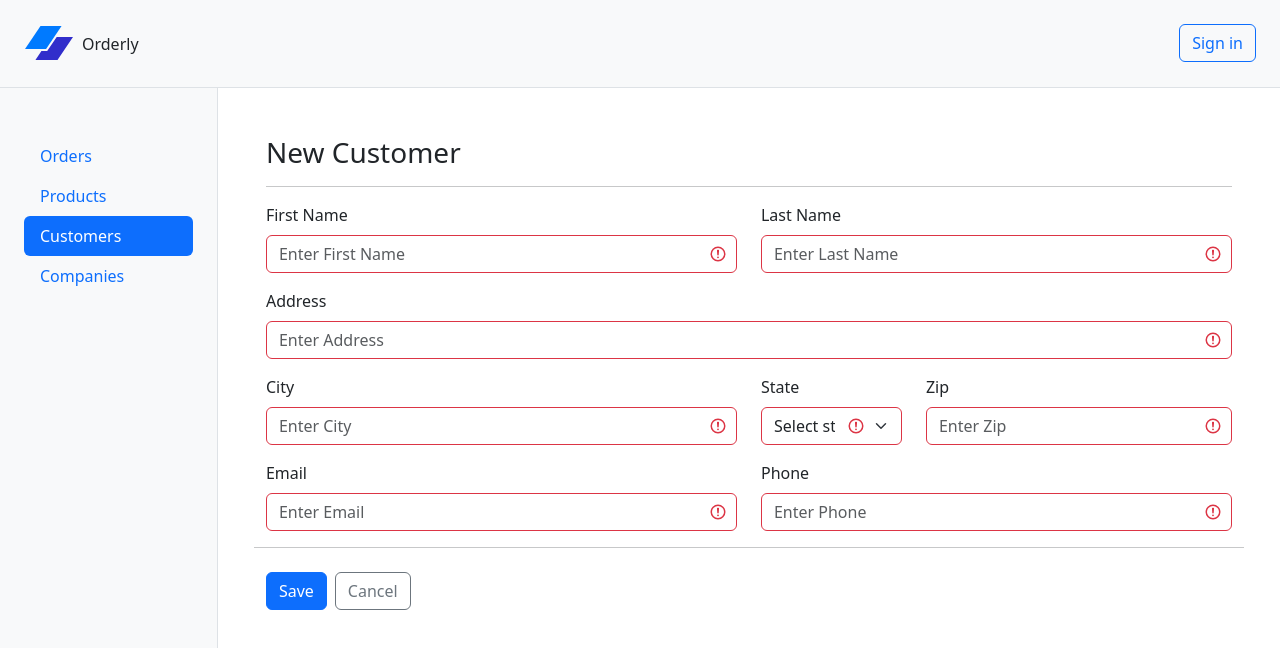
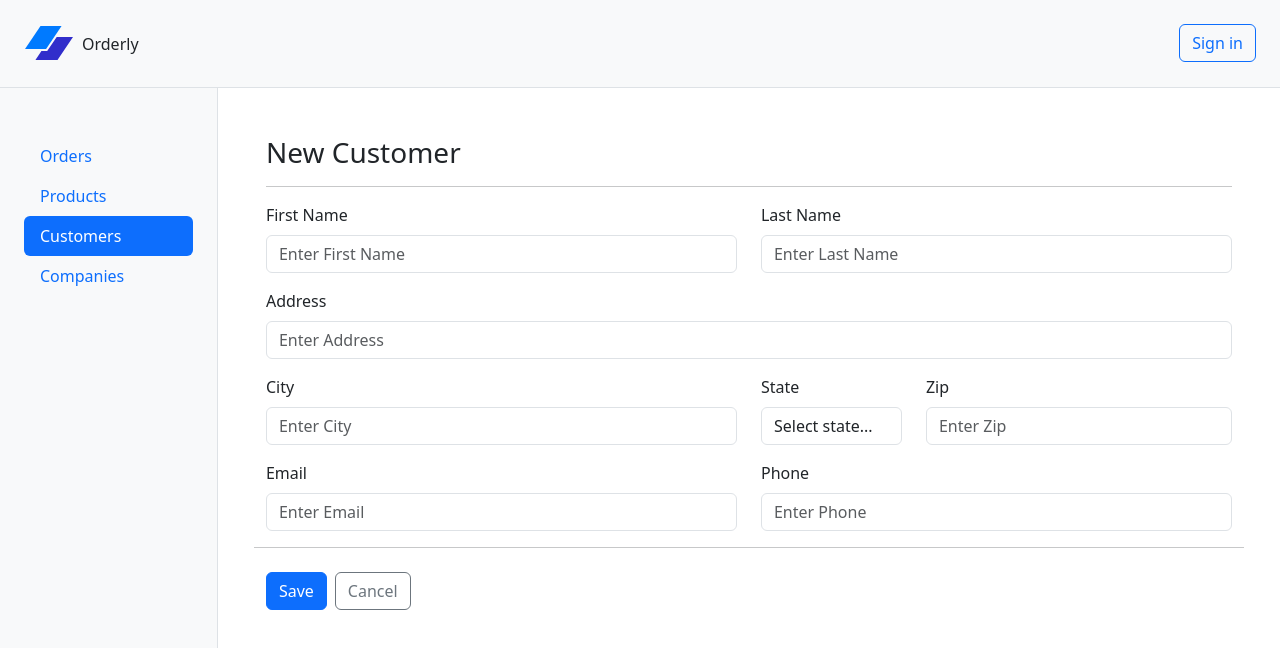
Before and after one commit to craigmckeachie/orderly, a React (Vite) app: page /customers/create in a window 1280 px wide. Shown: the top 648 px of the page. Built offline with nearby package versions, Linux system fonts and the light colour scheme.

Commit message:
add clsx

```diff
--- a/package.json
+++ b/package.json
@@ -12,6 +12,7 @@
   },
   "dependencies": {
     "bootstrap": "^5.3.3",
+    "clsx": "^2.1.1",
     "eslint-plugin-react": "^7.35.2",
     "formik": "^2.4.6",
     "json-server": "^0.17.4",
--- a/src/customers/CustomerForm.tsx
+++ b/src/customers/CustomerForm.tsx
@@ -2,6 +2,7 @@ import { useFormik } from 'formik';
 import { Link } from 'react-router-dom';
 import { Customer } from './Customer';
 import * as Yup from 'yup';
+import clsx from 'clsx/lite';
 
 function CustomerForm() {
   const formik = useFormik({
@@ -40,7 +41,10 @@ function CustomerForm() {
         </label>
         <input
           type="text"
-          className="form-control is-invalid"
+          className={clsx(
+            'form-control',
+            formik.errors.firstName && 'is-invalid'
+          )}
           id="firstName"
           placeholder="Enter First Name"
           {...formik.getFieldProps('firstName')}
@@ -56,7 +60,10 @@ function CustomerForm() {
         </label>
         <input
           type="text"
-          className="form-control is-invalid"
+          className={clsx(
+            'form-control',
+            formik.errors.lastName && 'is-invalid'
+          )}
           id="lastName"
           placeholder="Enter Last Name"
           {...formik.getFieldProps('lastName')}
@@ -72,7 +79,10 @@ function CustomerForm() {
         </label>
         <input
           type="text"
-          className="form-control is-invalid"
+          className={clsx(
+            'form-control',
+            formik.errors.address && 'is-invalid'
+          )}
           id="address"
           placeholder="Enter Address"
           {...formik.getFieldProps('address')}
@@ -89,7 +99,7 @@ function CustomerForm() {
         </label>
         <input
           type="text"
-          className="form-control is-invalid"
+          className={clsx('form-control', formik.errors.city && 'is-invalid')}
           id="city"
           placeholder="Enter City"
           {...formik.getFieldProps('city')}
@@ -105,7 +115,7 @@ function CustomerForm() {
         </label>
 
         <select
-          className="form-select is-invalid"
+          className={clsx('form-control', formik.errors.state && 'is-invalid')}
           id="state"
           {...formik.getFieldProps('state')}
         >
@@ -173,7 +183,7 @@ function CustomerForm() {
         </label>
         <input
           type="text"
-          className="form-control is-invalid"
+          className={clsx('form-control', formik.errors.zip && 'is-invalid')}
           id="zip"
           placeholder="Enter Zip"
           {...formik.getFieldProps('zip')}
@@ -189,7 +199,7 @@ function CustomerForm() {
         </label>
         <input
           type="text"
-          className="form-control is-invalid"
+          className={clsx('form-control', formik.errors.email && 'is-invalid')}
           id="email"
           placeholder="Enter Email"
           {...formik.getFieldProps('email')}
@@ -205,7 +215,7 @@ function CustomerForm() {
         </label>
         <input
           type="text"
-          className="form-control is-invalid"
+          className={clsx('form-control', formik.errors.phone && 'is-invalid')}
           id="phone"
           placeholder="Enter Phone"
           {...formik.getFieldProps('phone')}
```
Also changed, not shown: 1 other file (tests, documents, lock files or other folders).
